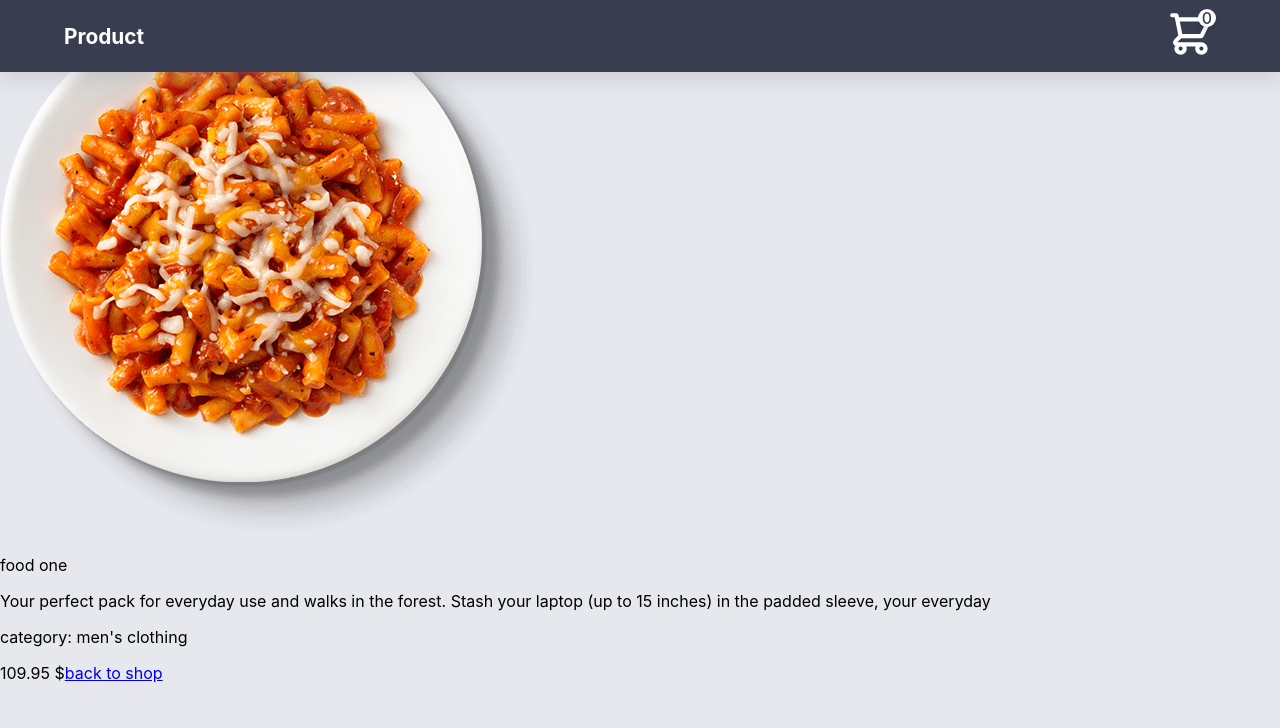
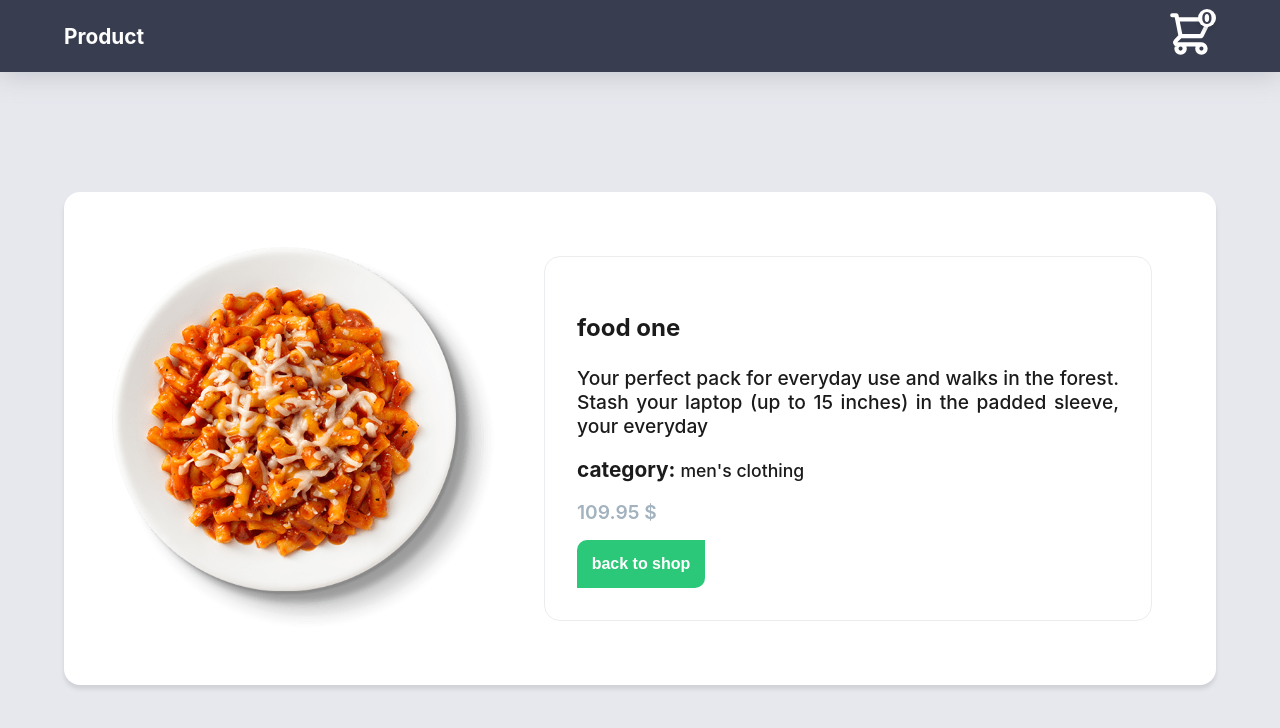
Before and after one commit to hadis-soleymani/online-shop, a React (Create React App) app: page /products/1 in a window 1280 px wide. Shown: the top 728 px of the page. Built offline with nearby package versions, Linux system fonts and the light colour scheme.

Commit message:
detail finished

```diff
--- a/src/components/ProductDetail.js
+++ b/src/components/ProductDetail.js
@@ -1,6 +1,6 @@
 import React, { useContext } from "react";
 import { Link, useParams } from "react-router-dom";
-
+import styles from '../styles/detail.module.scss'
 //Context
 import { ProductsContext } from "../context/ProductContextProvider";
 
@@ -12,15 +12,16 @@ const ProductDetail = (props) => {
   const {title, price, description, category, image} = product;
 
   return (
-    <div>
+    <div className={styles.container}>
       <img src={image} alt="product" />
-      <div>
+      <div className={styles.detail}>
           <p>{title}</p>
           <p>{description}</p>
           <p><span>category: </span>{category}</p>
           <div>
               <span>{price} $</span>
-              <Link to='/'>back to shop</Link>
+              <br/>
+              <button ><Link to="/">back to shop</Link></button>
           </div>
       </div>
     </div>
--- a/src/styles/_mixins.scss
+++ b/src/styles/_mixins.scss
@@ -9,6 +9,22 @@
     border-radius: 16px;
     overflow: hidden;
   }
+@mixin buttonStyle{
+  background-color: $buttonColor;
+  height: 3rem;
+  border: none;
+  border-radius: 10px 0 10px 0;
+  width: 8rem;
+  @include textStyle($lightColor, 1rem, 600);
+  &:hover {
+    opacity: .7;
+  }
+}
+@mixin boxSadow {
+  box-shadow: rgba(0, 0, 0, 0.09) 0px 2px 1px, rgba(0, 0, 0, 0.09) 0px 4px 2px,
+          rgba(0, 0, 0, 0.09) 0px 8px 4px, rgba(0, 0, 0, 0.09) 0px 16px 8px,
+          rgba(0, 0, 0, 0.09) 0px 32px 16px;
+}
 
   @mixin media($size) {
     @if ($size == M) {
--- a/src/styles/detail.module.scss
+++ b/src/styles/detail.module.scss
@@ -0,0 +1,68 @@
+@import "variables";
+@import "mixins";
+
+.container{
+@include boxStyle;
+margin: 12rem 4rem;
+display: flex;
+align-items: center;
+background-color: $lightColor;
+padding: 2rem;
+img{
+    width: 30vw;
+    padding: 1rem;
+
+}
+
+}
+.detail{
+    border: 1px solid rgba(205, 207, 211,.4) ;
+    border-radius: 16px;
+    margin: 2rem;
+    padding: 2rem;
+
+
+    p:nth-child(1){
+        @include textStyle($darkText, 1.5rem, bold);
+
+    }
+    p:nth-child(2){
+        @include textStyle($darkText, 1.2rem, 500);
+        text-align: justify;
+    }
+    p:nth-child(3){
+        @include textStyle($darkText, 1.1rem, 500);
+        span{
+            @include textStyle($darkText, 1.3rem, bold);
+        }
+    }
+    span{
+        @include textStyle($primariColor, 1.2rem, 600);
+    }
+    button{
+        @include buttonStyle;
+        margin-top: 1rem;
+        a{
+            text-decoration: none;
+            @include textStyle($lightColor, 1rem, 600);
+        }
+    }
+}
+
+@include media(M) {
+    .container{
+        flex-direction: column;
+        margin: 8rem 1rem 4rem 1rem;
+        img{
+            width: 70vw;
+            padding: 1rem;
+        }
+    }
+    .detail{
+
+        padding: 0;
+        margin: 0;
+        border: none;
+
+    }
+  }
--- a/src/styles/navbar.module.scss
+++ b/src/styles/navbar.module.scss
@@ -33,7 +33,7 @@
       line-height: 18px;
       text-align: center;
       @include boxStyle;
-      @include textStyle($darkPrimary, 1rem, 500);
+      @include textStyle($darkPrimary, 1rem, 700);
     }
   }
 }
--- a/src/styles/product.module.scss
+++ b/src/styles/product.module.scss
@@ -17,7 +17,11 @@
   align-items: center;
   justify-content: space-between;
   @include boxStyle;
+&:hover{
 
+  @include boxSadow;
+
+}
   img {
     width: 45%;
   }
@@ -37,16 +41,9 @@
       padding: 10px;
   }
 }
+
 .add_to_card_button {
-  background-color: $buttonColor;
-  height: 3rem;
-  border: none;
-  border-radius: 10px 0 10px 0;
-  width: 8rem;
-  &:hover {
-    opacity: .7;
-  }
-  @include textStyle($lightColor, 1rem, 600);
+ @include buttonStyle;
 }
 
 .increase_decrease_button {
```
